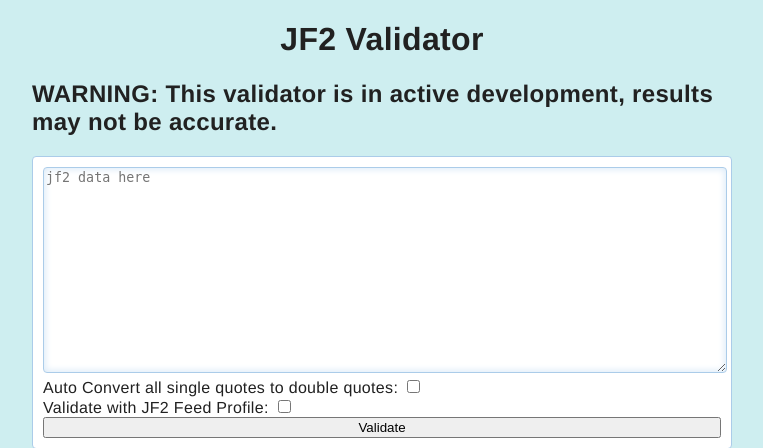
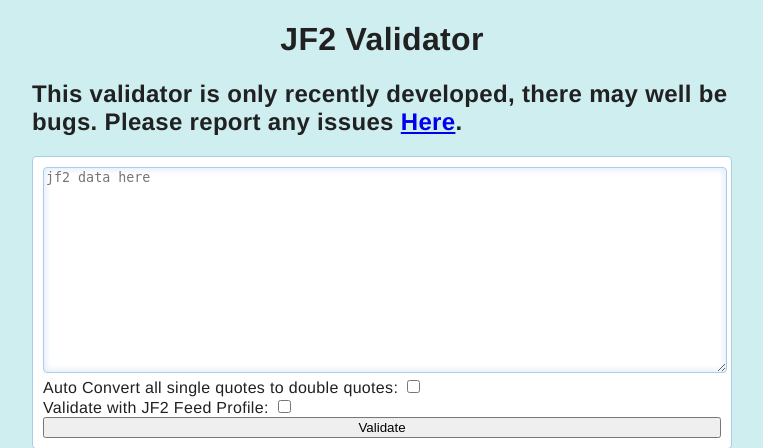
Before and after one commit to dissolve/jf2_validator, a PHP site: page / in a window 1280 px wide. Shown: the top 448 px of the page, without its empty margins (258-1021 px from the left). Run offline with PHP 8.4, Linux system fonts and the light colour scheme.

Commit message:
validator much more stable now, still likely bugs

```diff
--- a/index.php
+++ b/index.php
@@ -8,7 +8,7 @@
 
     <div class="single-column">
         <h1>JF2 Validator</h1>
-        <h2>WARNING: This validator is in active development, results may not be accurate.</h2>
+        <h2>This validator is only recently developed, there may well be bugs.  Please report any issues <a href="https://github.com/dissolve/jf2_validator/issues">Here</a>.</h2>
 
 <?php
 $input_data = filter_input(INPUT_POST, 'data' ); // removing actual filter from this for now
```
